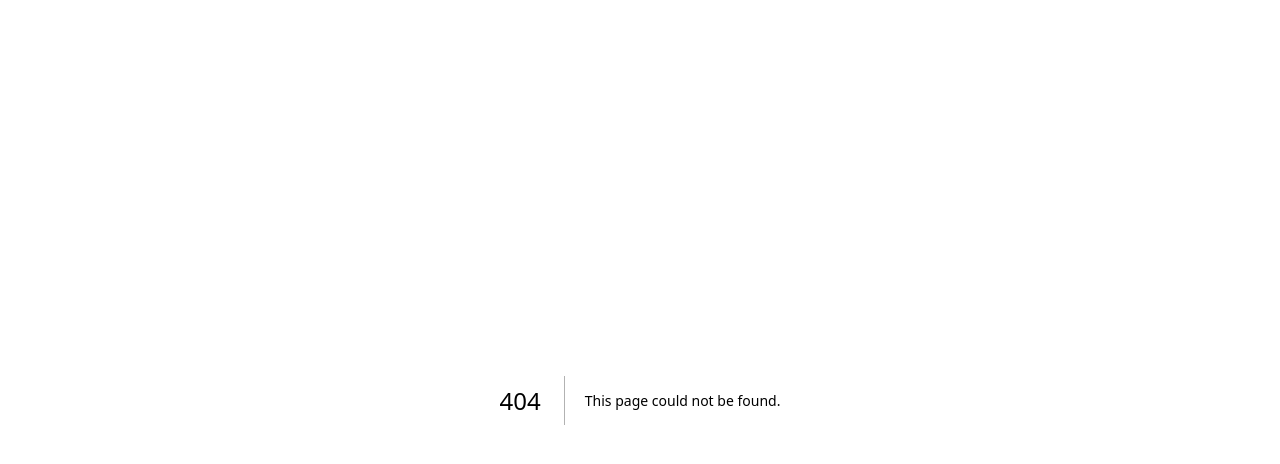
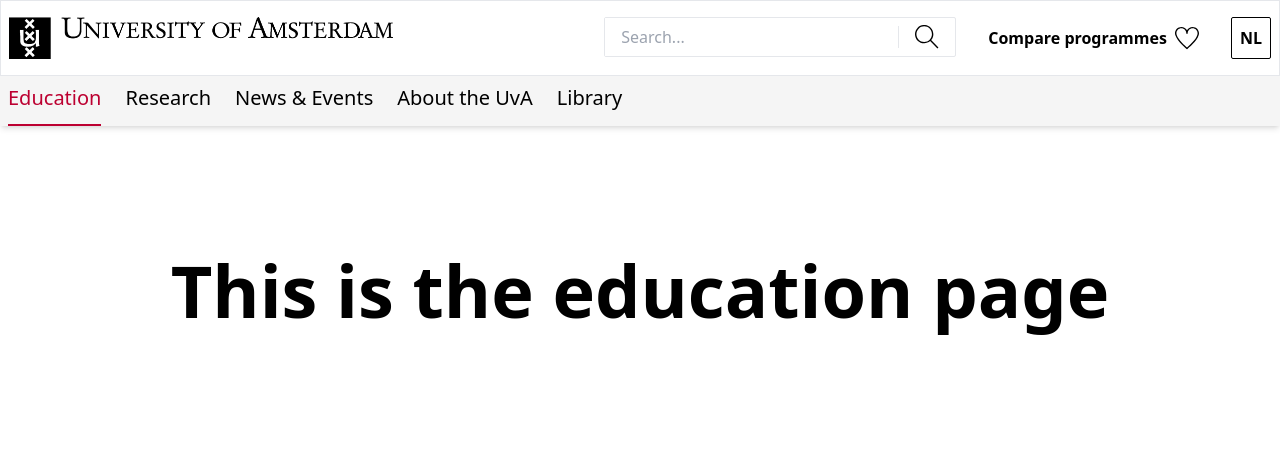
Before and after one commit to haroldmud/amsterdam-university, a Next.js app: page /education in a window 1280 px wide. Before the commit this address had no page. Shown: the top 464 px of the page. Built offline with nearby package versions, Linux system fonts and the light colour scheme.

Commit message:
Feat: Add the scrolly effects

```diff
--- a/components/interface/header.jsx
+++ b/components/interface/header.jsx
@@ -1,16 +1,45 @@
 import { TfiSearch, TfiHeart } from "react-icons/tfi"
 import { MdOutlineMenu } from "react-icons/md"
+import Link from "next/link"
+import Router, { useRouter } from "next/router";
+import { useState, useEffect } from "react";
 
 export default function Header(){
+  const links = [{title: 'Education', path:'/education'}, {title:'Research', path:'/research'}, {title:'News & Events', path:'/news'}, {title:'About the UvA', path:'/about'}, {title:'Library', path:'/library'}];
+  const [isScroll, setIsScroll] = useState(false);
+  // const [slide, setSlide] = useState(false)
+
+  useEffect(()=>{
+    function handleScroll(){
+      if(window.scrollY > 100) {
+        setIsScroll(true);
+      } else {
+        setIsScroll(false)
+      }
+    }
+      window.addEventListener('scroll', handleScroll)
+      return ()=>{
+        window.addEventListener('scroll', handleScroll)
+      }
+  },[isScroll]);
+
+
+
+
+
+
+  const router = useRouter();
+  const currentRoute = router.pathname;
+
   return(
     <header>
       <section id="header" className="bg-white shadow-md">
-        <div className="lg:py-5 py-1  max-w-[80rem] mx-auto">
-          <div className="my-auto flex justify-between px-2">
-            <div>
-              <img className="w-[24rem] lg:block hidden" src="/assets/icons/logo.png" alt="logo" />
-              <img  className="lg:hidden block w-[3.5rem]" src="/assets/icons/logo-mob.jpg" alt="" />
-            </div>
+        <div className={` lg:py-5 py-1  max-w-[80rem] mx-auto mb-8`}>
+          <div className={`${isScroll ? "py-1" : "py-4"} my-auto flex justify-between px-2 fixed border bg-white w-full z-10  top-0`}>
+            <Link href="/">
+              <img className={`${isScroll ? "hidden" : "lg:block"} w-[24rem]  hidden`} src="/assets/icons/logo.png" alt="logo" />
+              <img  className={`${isScroll ? "lg:block":  "lg:hidden"} lg:w-[2.5rem] w-[3.5rem]`} src="/assets/icons/logo-mob.jpg" alt="" />
+            </Link>
             <div className="lg:flex gap-8  hidden">
               <div className=" w-[22rem] h-[2.5rem] border rounded-sm flex justify-between">
                 <input className="w-full pl-4" type="text" placeholder="Search..."/>
@@ -19,7 +48,7 @@ export default function Header(){
               </div>
               <div className="flex gap-2 my-auto">
                 <h2 className="font-semibold">Compare programmes</h2>
-                <span className="text-2xl"><TfiHeart/></span>
+              <span className="text-2xl"><TfiHeart/></span>
               </div>
               <div className="h-fit my-auto w-fit p-2 font-bold border border-black rounded-sm">
                 <p>NL</p>
@@ -39,8 +68,8 @@ export default function Header(){
       <section className="bg-grey shadow-md pt-3 lg:block hidden">
         <div className="max-w-[80rem] mx-auto flex gap-6 text-xl pl-2">
           {
-            ['Education', 'Research', 'News & Events', 'About the Uva', 'Library'].map((item,x) =>
-              <a key={x} href="#" className="hover:text-red border-b-2 border-grey hover:border-red pb-3">{item}</a>
+            links.map((item,x) =>
+              <Link key={x} href={`${item.path}`} className={`${item.path == currentRoute ? "border-red text-red" :""} hover:text-red border-b-2 border-grey hover:border-red pb-3`}>{item.title}</Link>
             )
           }
         </div>
--- /dev/null
+++ b/pages/education.js
@@ -0,0 +1,9 @@
+import Header from "@/components/interface/header"
+export default function Education(){
+  return(
+    <section>
+      <Header/>
+      <h1 className="text-center text-7xl mt-32 font-bold">This is the education page</h1>
+    </section>
+  )
+}
--- /dev/null
+++ b/pages/research.js
@@ -0,0 +1,9 @@
+import Header from "@/components/interface/header"
+export default function Research(){
+  return(
+    <section>
+      <Header/>
+      <h1 className="text-center text-7xl mt-32 font-bold">This is the research page</h1>
+    </section>
+  )
+}
```
